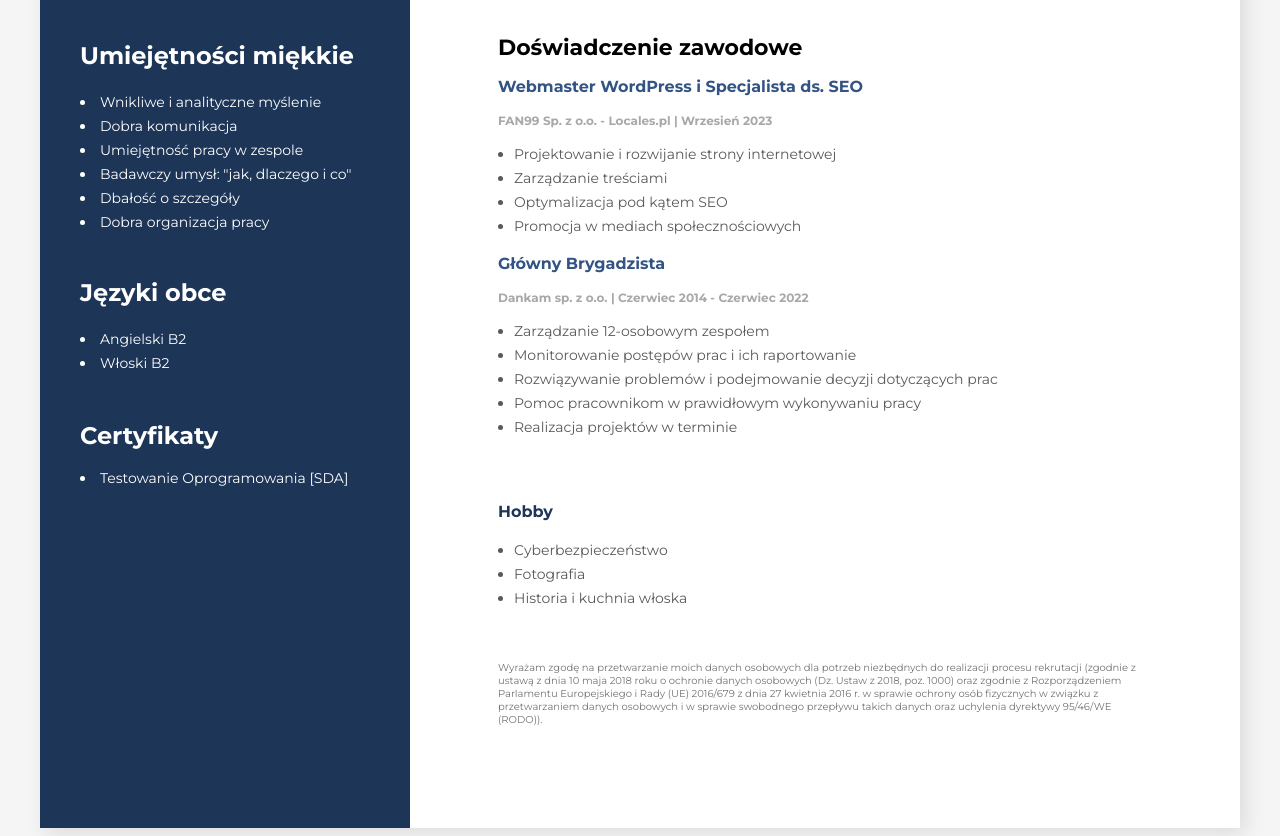
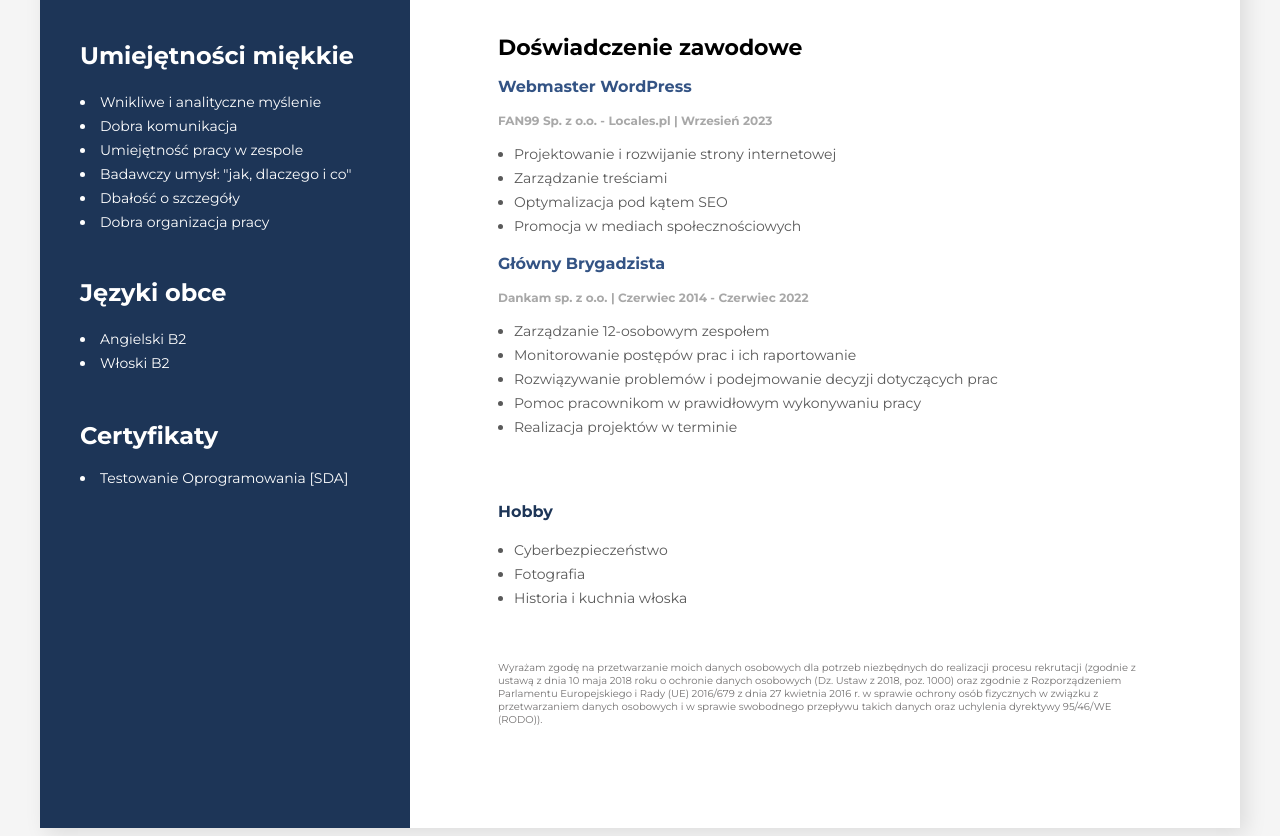
Before and after one commit to adamcegielka/cv_adam_cegielka, a website: page index_pl.html in a window 1280 px wide. Shown: the part 1357-2193 px from the top of the page. Drawn offline with Linux system fonts and the light colour scheme.

Commit message:
chore(html): change content

```diff
--- a/index_pl.html
+++ b/index_pl.html
@@ -197,9 +197,7 @@
         <!-- Work experience -->
         <div class="education">
           <h2 class="heder-primary">Doświadczenie zawodowe</h2>
-          <h3 class="job-name">
-            Webmaster WordPress i Specjalista ds. SEO
-          </h3>
+          <h3 class="job-name">Webmaster WordPress</h3>
           <p class="job-date">
             <b>FAN99 Sp. z o.o. - Locales.pl | Wrzesień 2023</b>
           </p>
```
Also changed, not shown: index.html (+1 -1 lines).
